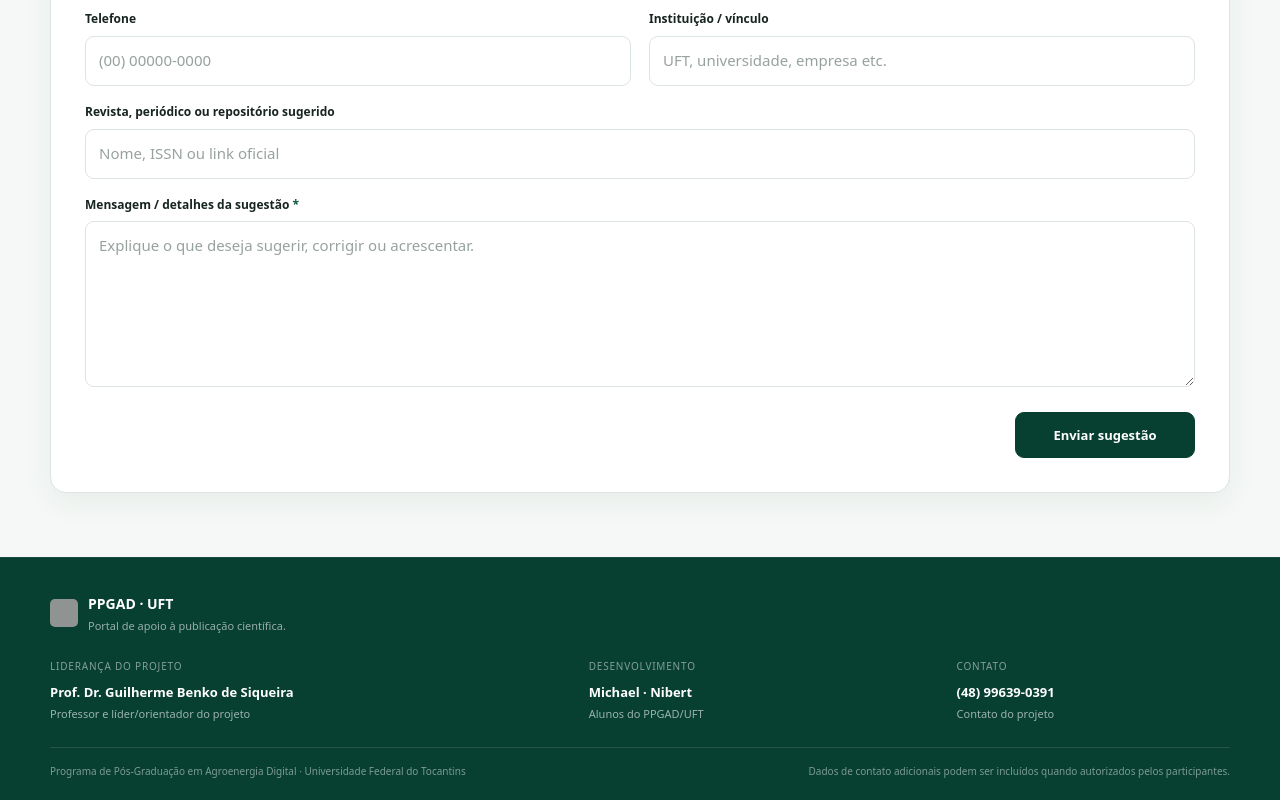
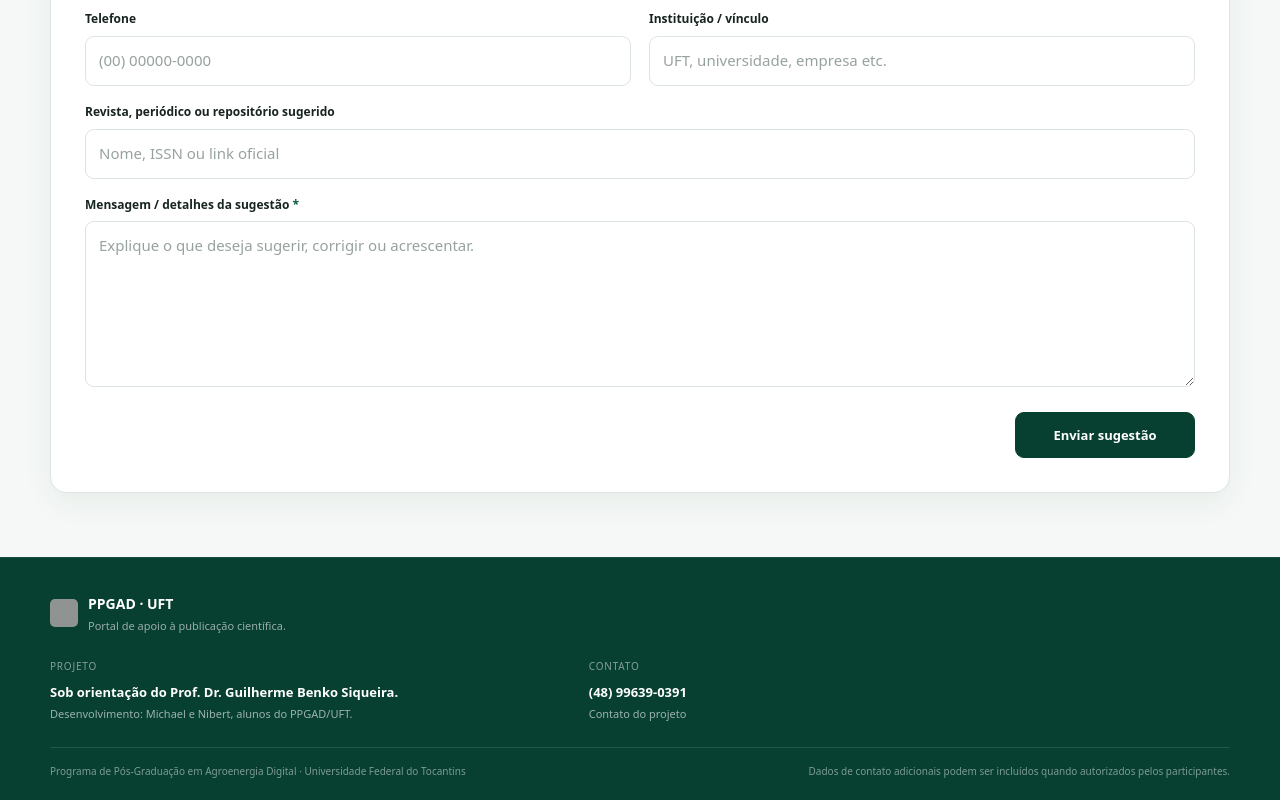
Before and after one commit to SciMichael/UFT, a plain HTML site: page index.html in a window 1280 px wide. Shown: the part 1392-2192 px from the top of the page. Drawn offline with Linux system fonts and the light colour scheme; grey boxes are pictures that could not be loaded.

Commit message:
Ajusta crédito de orientação e desenvolvimento no rodapé

```diff
--- a/index.html
+++ b/index.html
@@ -168,16 +168,10 @@
     </div>
 
     <div class="footer-columns">
-      <section>
-        <span class="footer-label">Liderança do projeto</span>
-        <strong>Prof. Dr. Guilherme Benko de Siqueira</strong>
-        <small>Professor e líder/orientador do projeto</small>
-      </section>
-
-      <section>
-        <span class="footer-label">Desenvolvimento</span>
-        <strong>Michael · Nibert</strong>
-        <small>Alunos do PPGAD/UFT</small>
+      <section class="footer-project">
+        <span class="footer-label">Projeto</span>
+        <strong>Sob orientação do Prof. Dr. Guilherme Benko Siqueira.</strong>
+        <small>Desenvolvimento: Michael e Nibert, alunos do PPGAD/UFT.</small>
       </section>
 
       <section>
```
